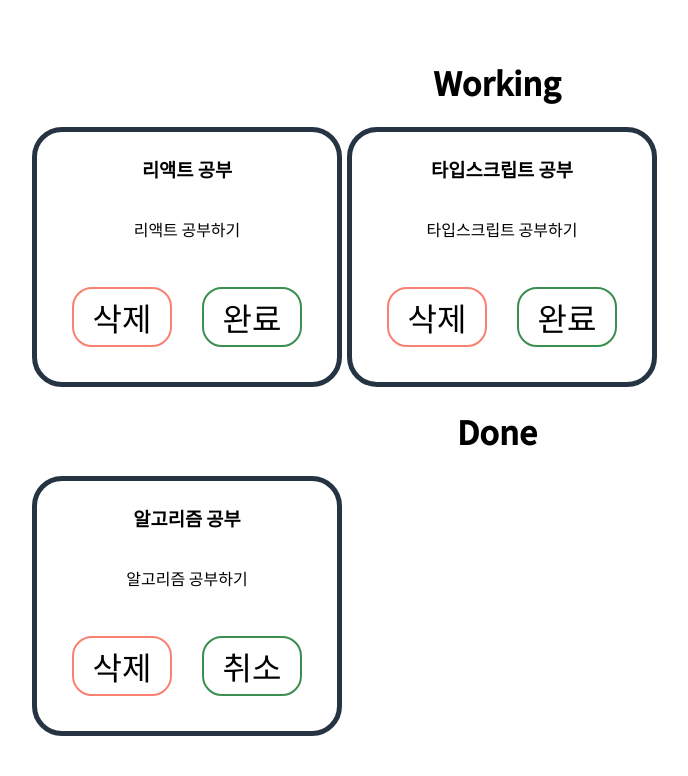
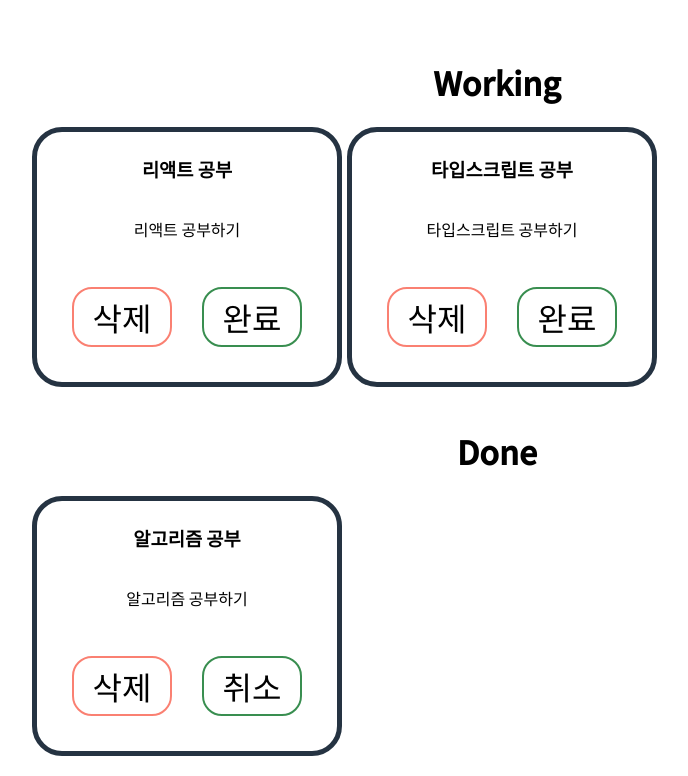
Before and after one commit to h0ngwon/sparta-week4-project, a React (Create React App) app: page / in a window 1280 px wide. Shown: the part 244-1020 px from the top of the page, without its empty margins (143-831 px from the left). Before the commit the page ends 980 px from the top, so only its background shows below. Built offline with nearby package versions, Linux system fonts and the light colour scheme.

Commit message:
Design : 디자인 수정

```diff
--- a/public/index.html
+++ b/public/index.html
@@ -24,7 +24,7 @@
       work correctly both with client-side routing and a non-root public URL.
       Learn how to configure a non-root public URL by running `npm run build`.
     -->
-    <title>React App</title>
+    <title>투두리스트</title>
   </head>
   <body>
     <noscript>You need to enable JavaScript to run this app.</noscript>
--- a/src/components/TodoItems.module.css
+++ b/src/components/TodoItems.module.css
@@ -11,4 +11,5 @@ h1 {
     gap:15px;
     overflow: auto;
     white-space: nowrap;
+    margin-bottom: 20px;
 }
```
